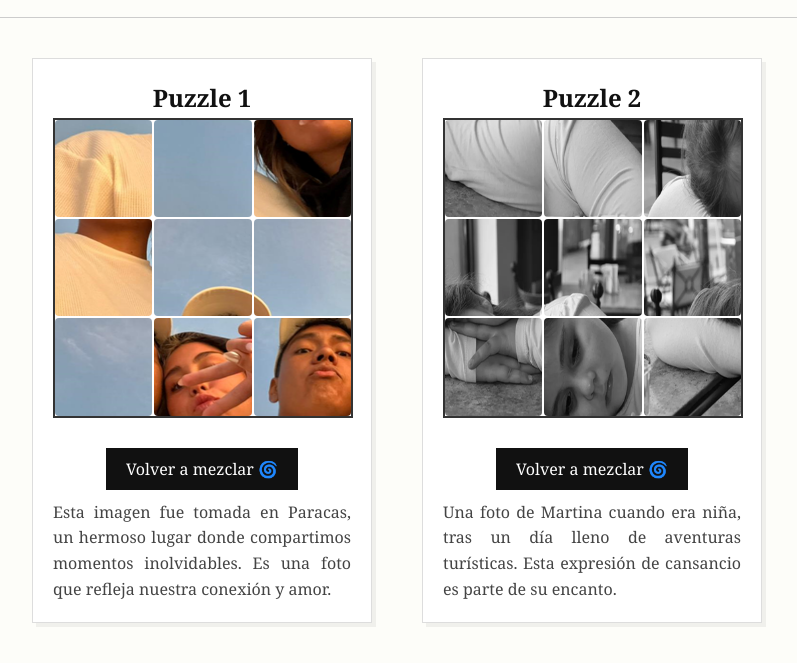
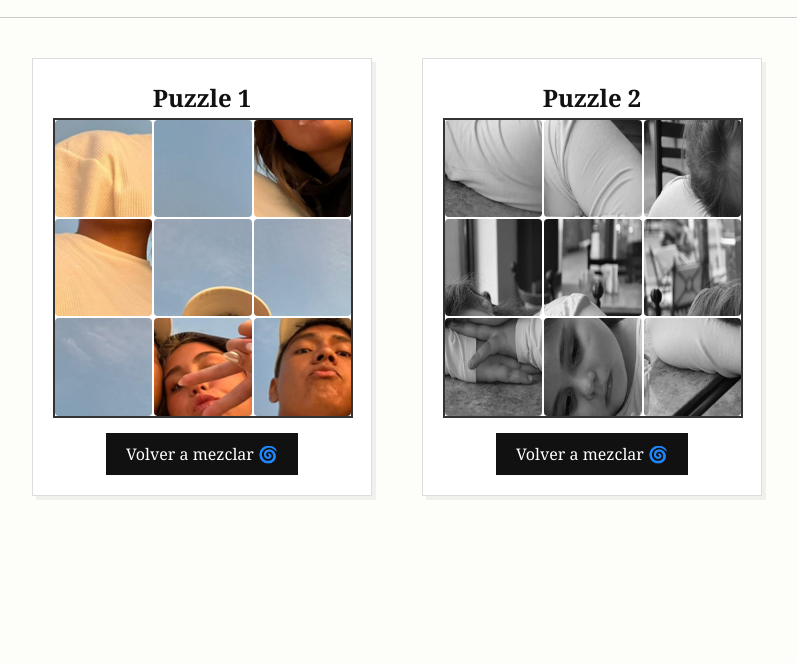
Before and after one commit to xGaleno/puzzle-regalo, a plain HTML site: page index.html in a window 1280 px wide. Shown: the part 150-813 px from the top of the page, without its empty margins (243-1040 px from the left). Drawn offline with Linux system fonts and the light colour scheme.

```diff
--- a/index.html
+++ b/index.html
@@ -17,18 +17,12 @@
       <h2>Puzzle 1</h2>
       <div class="puzzle-container" id="puzzle1"></div>
       <button onclick="reshuffle('puzzle1', 'img/nosotros.png')">Volver a mezclar 🌀</button>
-      <div class="puzzle-description">
-        <p>Esta imagen fue tomada en Paracas, un hermoso lugar donde compartimos momentos inolvidables. Es una foto que refleja nuestra conexión y amor.</p>
-      </div>
     </section>
 
     <section class="puzzle-section">
       <h2>Puzzle 2</h2>
       <div class="puzzle-container" id="puzzle2"></div>
       <button onclick="reshuffle('puzzle2', 'img/martina.png')">Volver a mezclar 🌀</button>
-      <div class="puzzle-description">
-        <p>Una foto de Martina cuando era niña, tras un día lleno de aventuras turísticas. Esta expresión de cansancio es parte de su encanto.</p>
-      </div>
     </section>
   </main>
 
--- a/style.css
+++ b/style.css
@@ -36,7 +36,6 @@ main {
   flex-wrap: wrap;
   justify-content: center;
   gap: 50px;
-  margin-top: 20px;
 }
 
 .puzzle-section {
@@ -47,7 +46,6 @@ main {
   box-shadow: 4px 4px 0 rgba(0,0,0,0.05);
   max-width: 340px;
   text-align: center;
-  width: 100%;
 }
 
 .puzzle-container {
@@ -83,18 +81,10 @@ button {
   font-size: 1rem;
   cursor: pointer;
   transition: background-color 0.3s ease;
-  margin-top: 15px;
 }
 
 button:hover {
   background-color: #444;
-}
-
-.puzzle-description {
-  font-size: 1rem;
-  margin-top: 10px;
-  color: #444;
-  text-align: justify;
 }
 
 #message {
@@ -122,7 +112,6 @@ button:hover {
   to   { opacity: 1; transform: translateY(0); }
 }
 
-/* Diseño responsive */
 @media (max-width: 768px) {
   main {
     flex-direction: column;
@@ -137,8 +126,4 @@ button:hover {
     width: 80%;
     height: 80%;
   }
-
-  .puzzle-description {
-    margin-top: 20px;
-  }
 }
```
